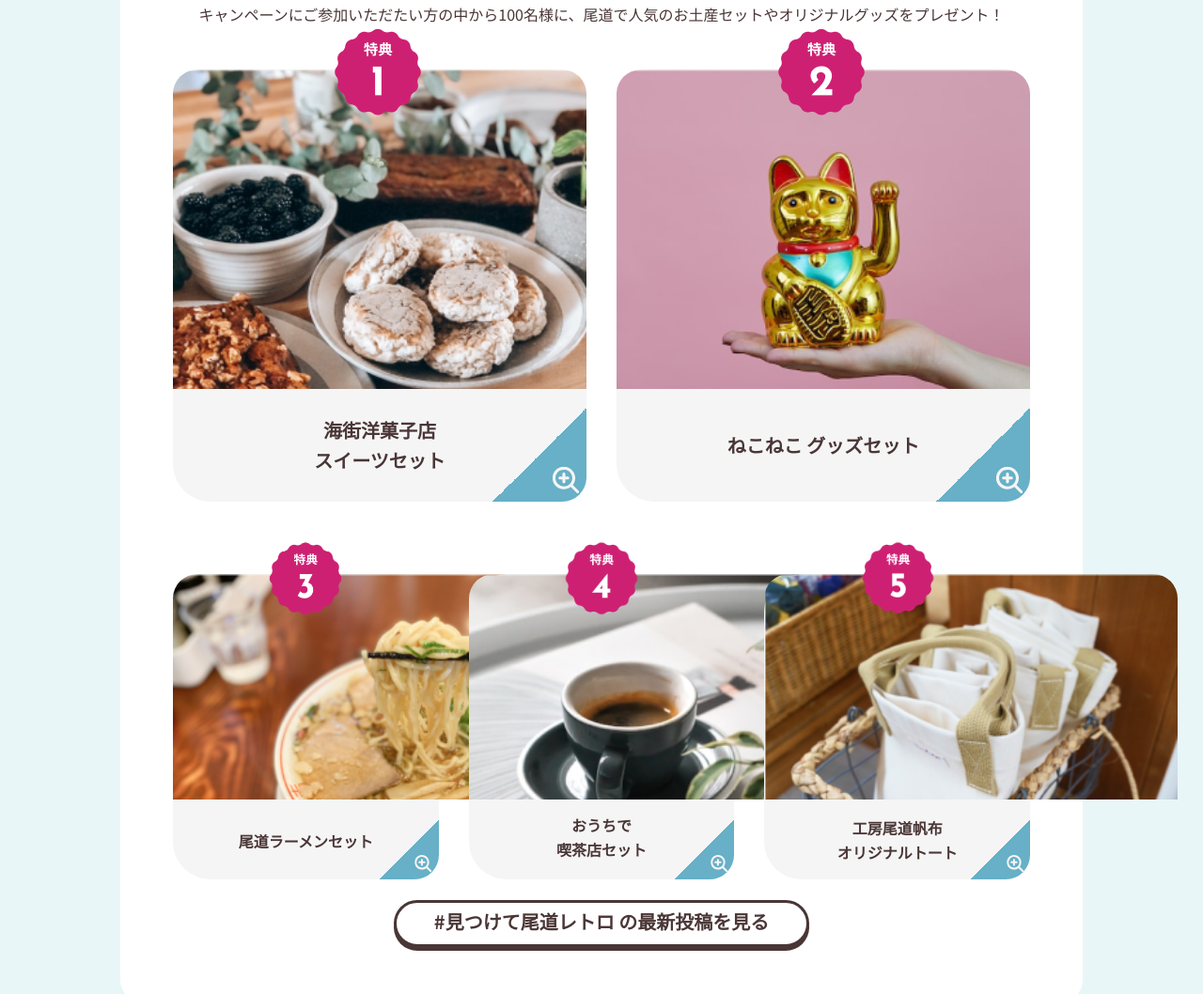
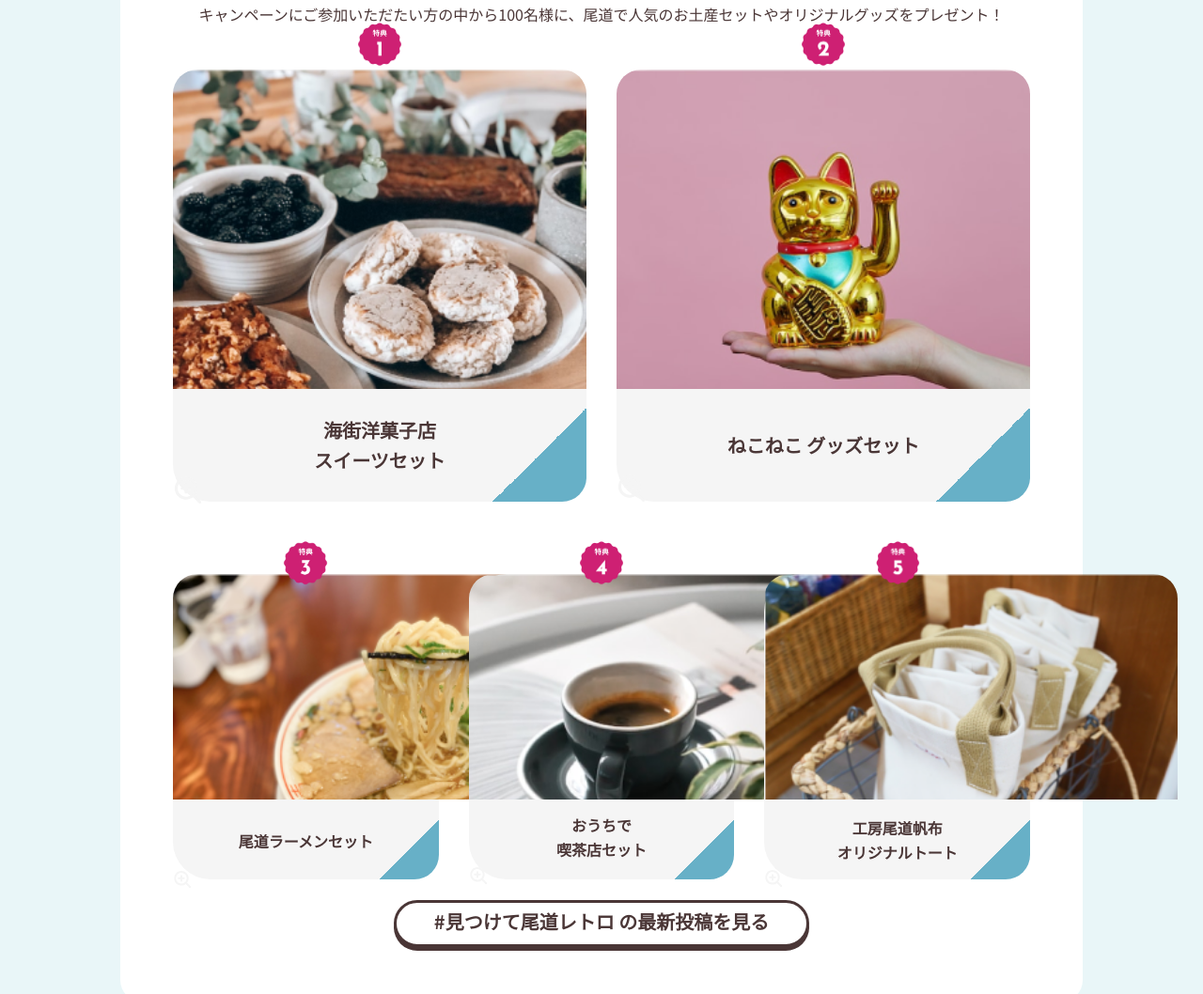
Before and after one commit to mar5608/mar_onomichi, a plain HTML site: page index.html in a window 1280 px wide. Shown: the part 3555-4613 px from the top of the page at 94% size. Drawn offline with nearby package versions, Linux system fonts and the light colour scheme; grey boxes are pictures that could not be loaded; a web font is replaced by a local one.

Commit message:
特典ホバー時の画像とバッチの順番の対応済

```diff
--- a/index.html
+++ b/index.html
@@ -458,9 +458,9 @@
             </div>
             <div class="prize__cards">
               <div class="prize__card">
-                <div class="prize__card-number">
+                <!-- <div class="prize__card-number">
                   <img src="./img/img_prizes1_icon.png" alt="特典1" />
-                </div>
+                </div> -->
                 <!-- <figure >
                   <picture class="prize__card-img">
                     <source media="(min-width: 768px)" srcset="">
@@ -510,9 +510,9 @@
                 </div>
               </div>
               <div class="prize__card">
-                <div class="prize__card-number">
+                <!-- <div class="prize__card-number">
                   <img src="./img/img_prizes2_icon.png" alt="特典2" />
-                </div>
+                </div> -->
                 <div class="prize__card-img">
                   <img
                     src="/img/img_prize2.png"
@@ -557,9 +557,9 @@
                 </div>
               </div>
               <div class="prize__card">
-                <div class="prize__card-number">
+                <!-- <div class="prize__card-number">
                   <img src="./img/img_prizes3_icon.png" alt="特典3" />
-                </div>
+                </div> -->
                 <div class="prize__card-img">
                   <img
                     src="/img/img_prize3.png"
@@ -602,9 +602,9 @@
                 </div>
               </div>
               <div class="prize__card">
-                <div class="prize__card-number">
+                <!-- <div class="prize__card-number">
                   <img src="./img/img_prizes4_icon.png" alt="特典4" />
-                </div>
+                </div> -->
                 <div class="prize__card-img">
                   <img
                     src="/img/img_prize4.png"
@@ -649,9 +649,9 @@
                 </div>
               </div>
               <div class="prize__card">
-                <div class="prize__card-number">
+                <!-- <div class="prize__card-number">
                   <img src="./img/img_prizes5_icon.png" alt="特典5" />
-                </div>
+                </div> -->
                 <div class="prize__card-img">
                   <img
                     src="/img/img_prize5.png"
--- a/sass/module/_main.scss
+++ b/sass/module/_main.scss
@@ -1051,6 +1051,76 @@
   figure {
     display: block;
   }
+  &:nth-of-type(1) {
+    &::before {
+      content: "";
+      position: absolute;
+      top: -11%;
+      left: 50%;
+      transform: translateX(-50%);
+      width: 48px;
+      height: 48px;
+      background: url(../../img/img_prizes1_icon.png) no-repeat center center /
+        contain; //contain:縦横比保ったまま
+      z-index: 99;
+    }
+  }
+  &:nth-of-type(2) {
+    &::before {
+      content: "";
+      position: absolute;
+      top: -11%;
+      left: 50%;
+      transform: translateX(-50%);
+      width: 48px;
+      height: 48px;
+      background: url(../../img/img_prizes2_icon.png) no-repeat center center /
+        contain; //contain:縦横比保ったまま
+      z-index: 99;
+    }
+  }
+  &:nth-of-type(3) {
+    &::before {
+      content: "";
+      position: absolute;
+      top: -11%;
+      left: 50%;
+      transform: translateX(-50%);
+      width: 48px;
+      height: 48px;
+      background: url(../../img/img_prizes3_icon.png) no-repeat center center /
+        contain; //contain:縦横比保ったまま
+      z-index: 99;
+    }
+  }
+  &:nth-of-type(4) {
+    &::before {
+      content: "";
+      position: absolute;
+      top: -11%;
+      left: 50%;
+      transform: translateX(-50%);
+      width: 48px;
+      height: 48px;
+      background: url(../../img/img_prizes4_icon.png) no-repeat center center /
+        contain; //contain:縦横比保ったまま
+      z-index: 99;
+    }
+  }
+  &:nth-of-type(5) {
+    &::before {
+      content: "";
+      position: absolute;
+      top: -11%;
+      left: 50%;
+      transform: translateX(-50%);
+      width: 48px;
+      height: 48px;
+      background: url(../../img/img_prizes5_icon.png) no-repeat center center /
+        contain; //contain:縦横比保ったまま
+      z-index: 99;
+    }
+  }
 
   &::after {
     content: "";
@@ -1269,12 +1339,12 @@
   min-height: 60px;
 }
 
-.prize__card-icon {
-  position: absolute;
-  bottom: 0;
-  right: 6px;
-  z-index: 99;
-}
+// .prize__card-icon {
+//   position: absolute;
+//   bottom: 0;
+//   right: 6px;
+//   z-index: 99;
+// }
 
 .prize_bg_photo {
   display: flex;
```
Also changed, not shown: css/style.css.
